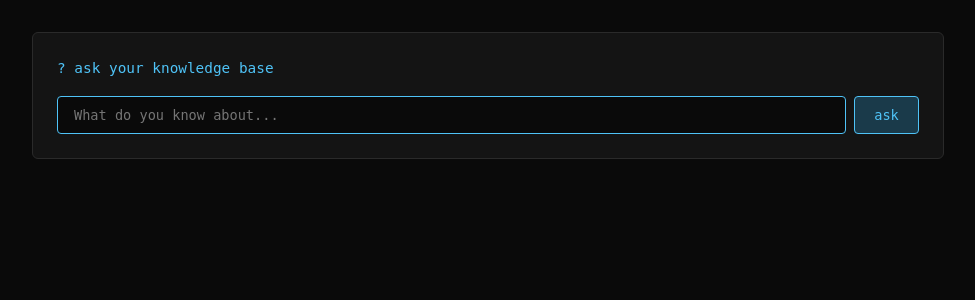
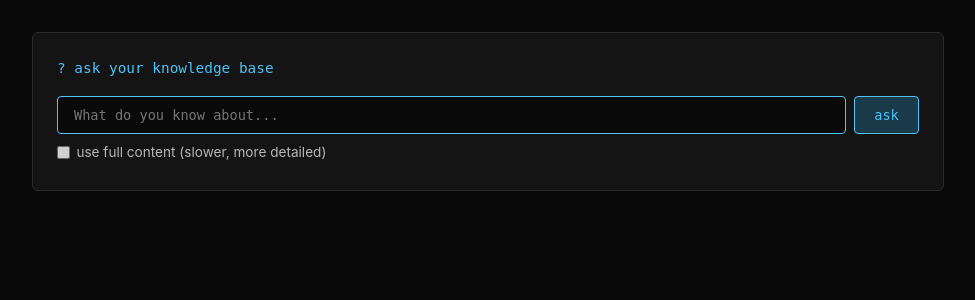
Before and after one commit to jeremymiller00/kb2, a FastAPI app: page /ask in a window 1280 px wide. Shown: the part 166-466 px from the top of the page, without its empty margins (152-1127 px from the left). Run offline with FastAPI, Linux system fonts and the light colour scheme; data that the repository does not hold is empty.

Commit message:
add full content button to ask feature

```diff
--- a/src/routes/ui.py
+++ b/src/routes/ui.py
@@ -138,15 +138,16 @@ def document_page(request: Request, doc_id: int):
 
 
 @router.get("/ask", response_class=HTMLResponse)
-def ask_page(request: Request, question: str = ""):
+def ask_page(request: Request, question: str = "", full_content: str = ""):
     db = Database()
     ctx = _base_context(request, "ask")
     ctx["question"] = question
+    ctx["full_content"] = bool(full_content)
     ctx["answer"] = None
     ctx["revisit"] = revisit_suggestions(db, recent_days=14, limit=5)
 
     if question:
-        ctx["answer"] = research_ask(question, db)
+        ctx["answer"] = research_ask(question, db, use_full_content=bool(full_content))
 
     return templates.TemplateResponse("ask.html", ctx)
 
--- a/templates/ask.html
+++ b/templates/ask.html
@@ -9,6 +9,10 @@
             <input type="text" name="question" value="{{ question }}" placeholder="What do you know about..." autofocus>
             <button type="submit" class="btn">ask</button>
         </div>
+        <label style="display: inline-flex; align-items: center; gap: 0.4rem; margin-top: 0.5rem; font-size: 0.85rem; opacity: 0.8; cursor: pointer;">
+            <input type="checkbox" name="full_content" value="1" {% if full_content %}checked{% endif %}>
+            use full content (slower, more detailed)
+        </label>
     </form>
 </div>
 
```
Also changed, not shown: docs/todo.md (+1 -0 lines).
